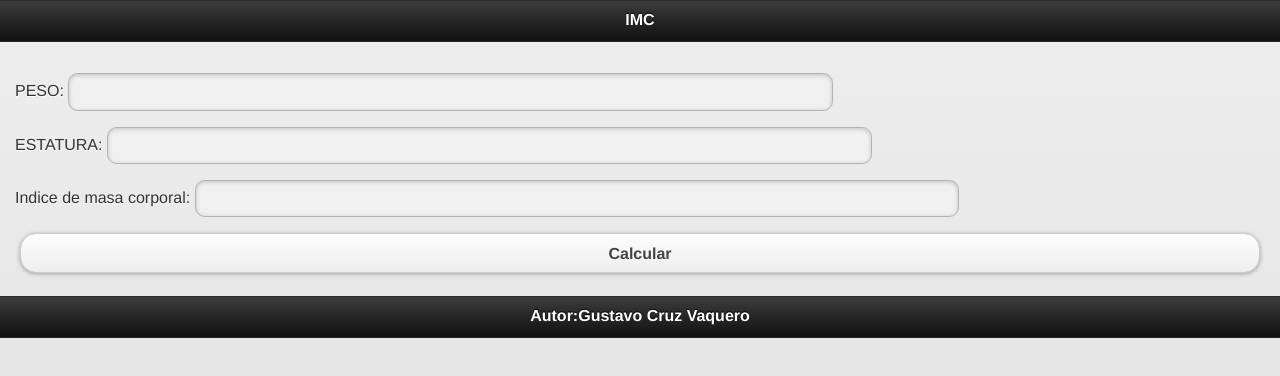
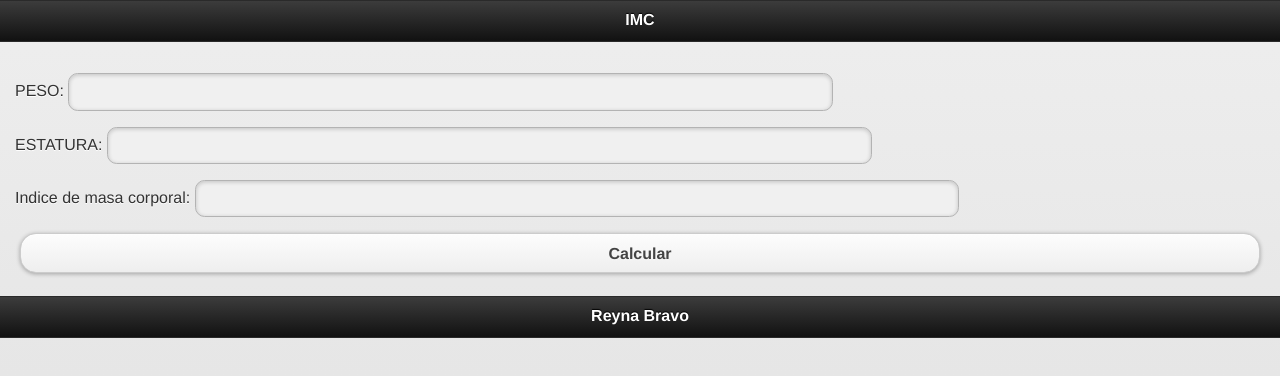
Before and after one commit to reynabravo/Imc5, a plain HTML site: page index.html in a window 1280 px wide. Drawn offline with Linux system fonts and the light colour scheme.

Commit message:
Update index.html

```diff
--- a/index.html
+++ b/index.html
@@ -69,7 +69,7 @@ function indice(){
 
 	</div>
 	<div data-role="footer">
-		<h4>Autor:Gustavo Cruz Vaquero</h4>
+		<h4>Reyna Bravo</h4>
 	</div>
 </div>
 
```
